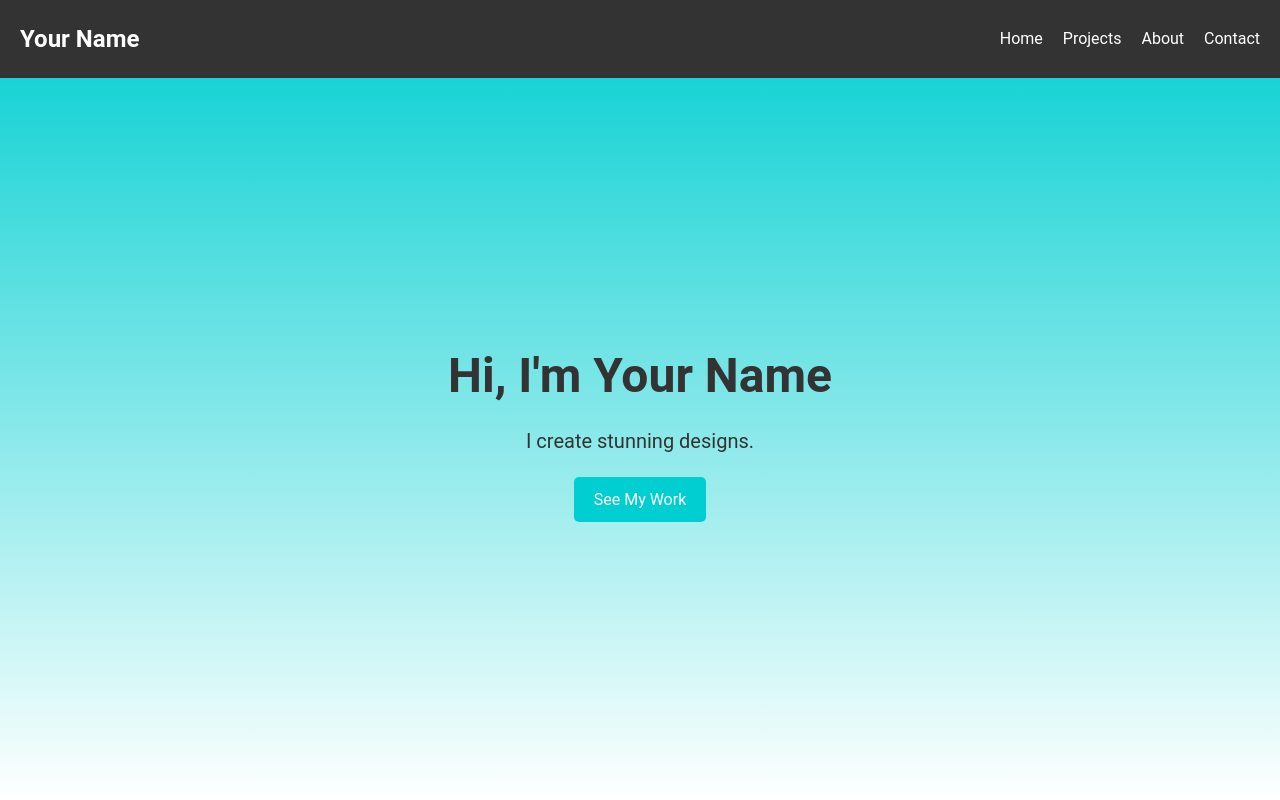
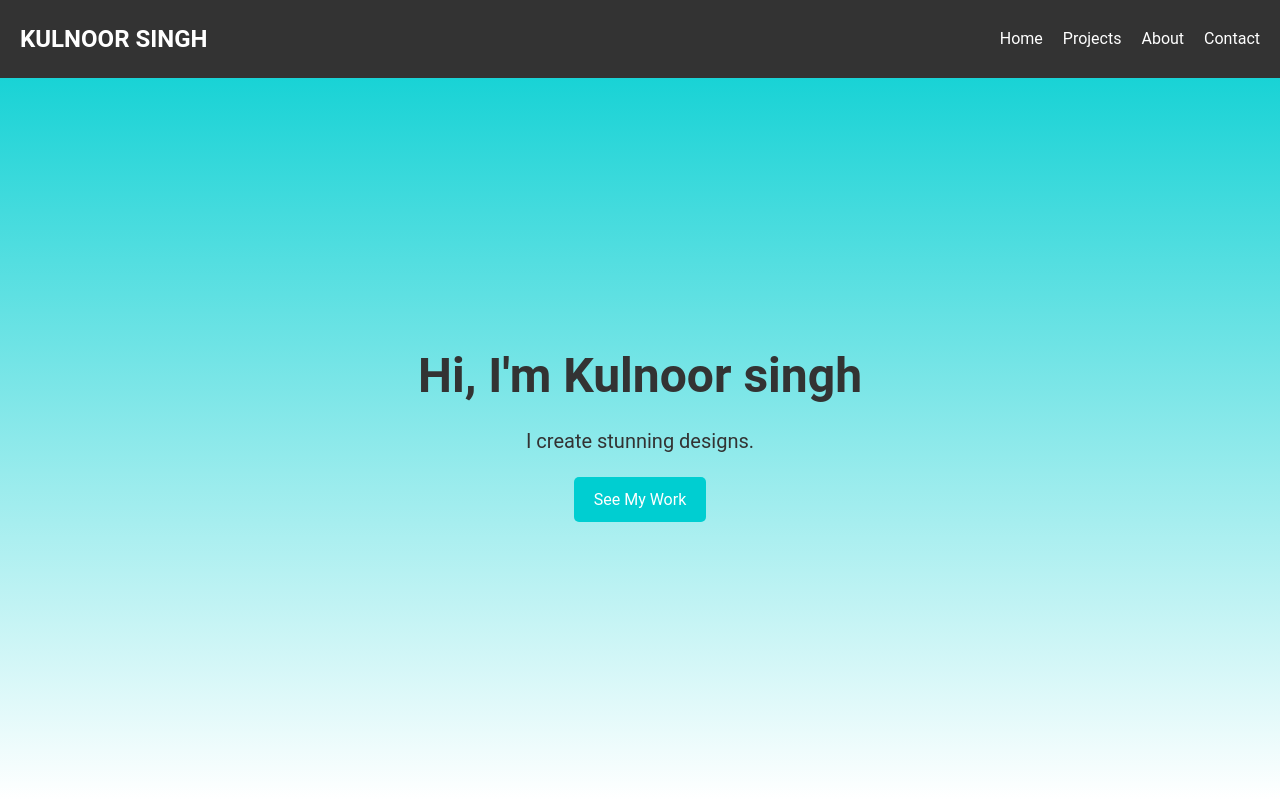
Before and after one commit to kulnoorsingh/My-Portfolio-website, a website: page public/index.html in a window 1280 px wide. Shown: the top 800 px of the page. Drawn offline with Linux system fonts and the light colour scheme; no server answers.

Commit message:
Initial commit

```diff
--- a/public/index.html
+++ b/public/index.html
@@ -4,12 +4,12 @@
 <head>
     <meta charset="UTF-8">
     <meta name="viewport" content="width=device-width, initial-scale=1.0">
-    <title>Your Name - Portfolio</title>
+    <title>KULNOOR SINGH - Portfolio</title>
     <link rel="stylesheet" href="styles.css">
 </head>
 <body>
     <header>
-        <div class="logo">Your Name</div>
+        <div class="logo">KULNOOR SINGH</div>
         <nav>
             <ul>
                 <li><a href="#home">Home</a></li>
@@ -20,7 +20,7 @@
         </nav>
     </header>
     <section id="home" class="hero">
-        <h1>Hi, I'm Your Name</h1>
+        <h1>Hi, I'm Kulnoor singh</h1>
         <p>I create stunning designs.</p>
         <a href="#projects" class="btn">See My Work</a>
     </section>
```
